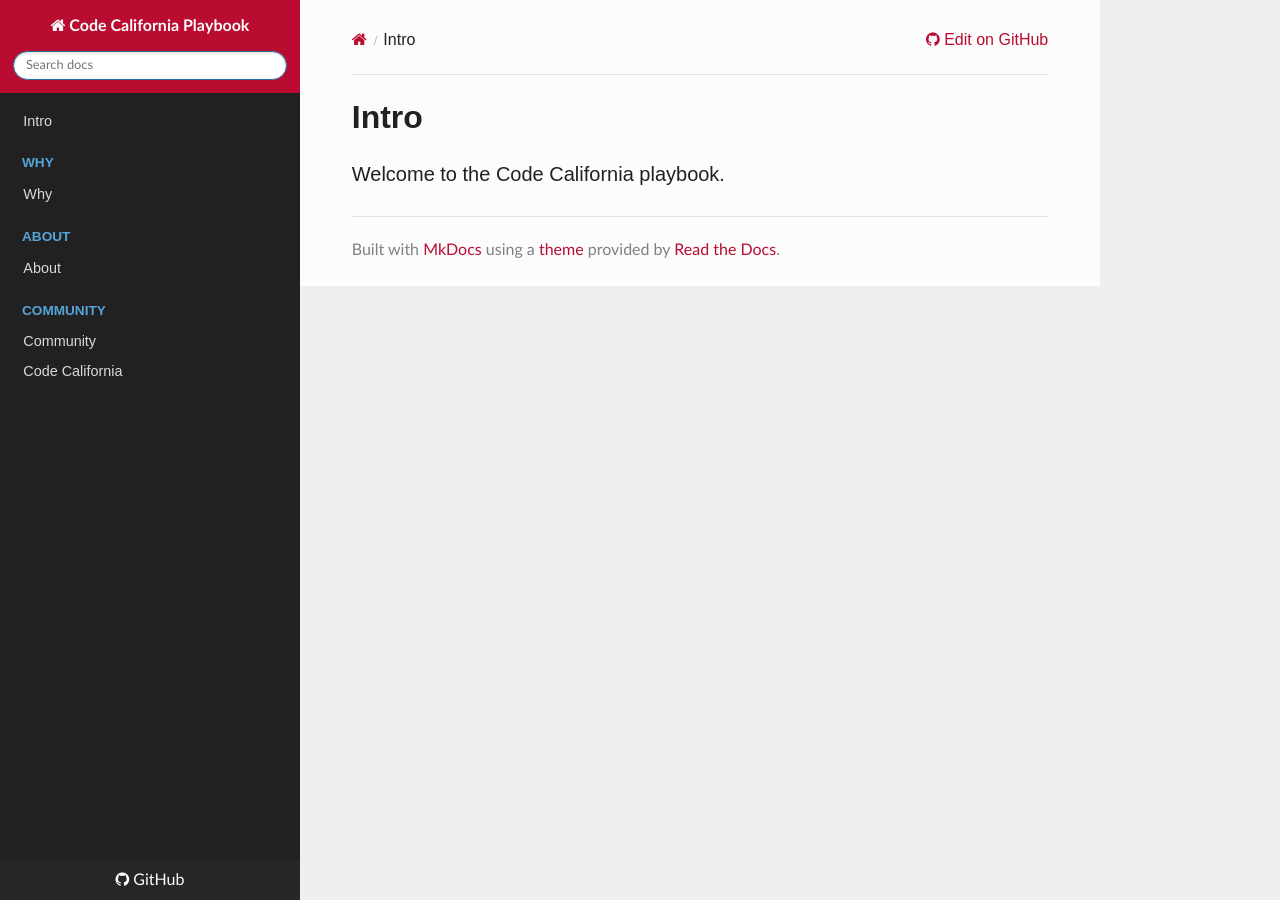
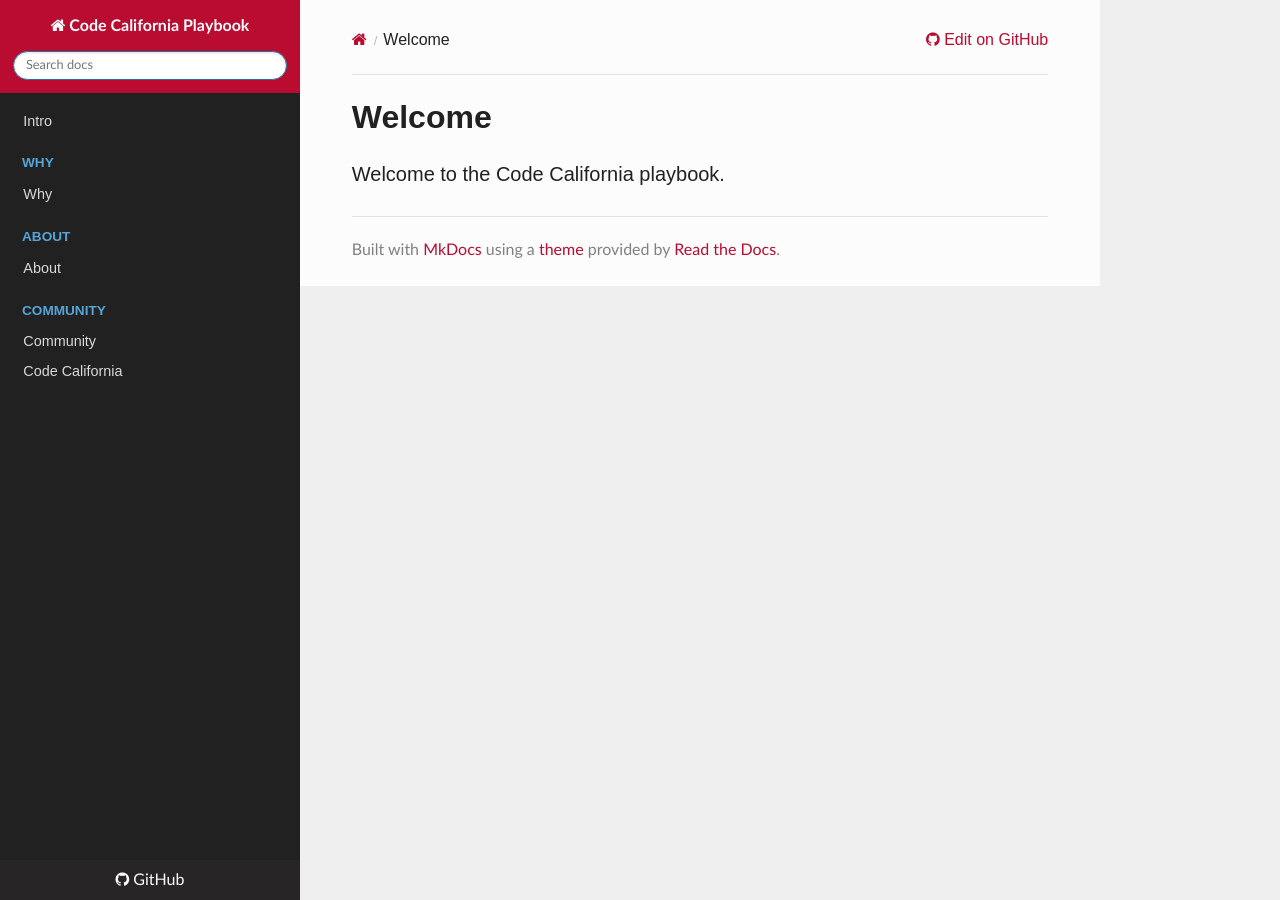
Before and after one commit to CA-CODE-Works/playbook, an MkDocs documentation site: the page built from docs/README.md, in a window 1280 px wide. Built offline with MkDocs 1.6.1, drawn with Linux system fonts in a browser that asks for light colours; nearby versions of some CDN libraries.

Commit message:
Update README.md

```diff
--- a/docs/README.md
+++ b/docs/README.md
@@ -1,3 +1,3 @@
-# Intro
+# Welcome
 
 Welcome to the Code California playbook.
```
